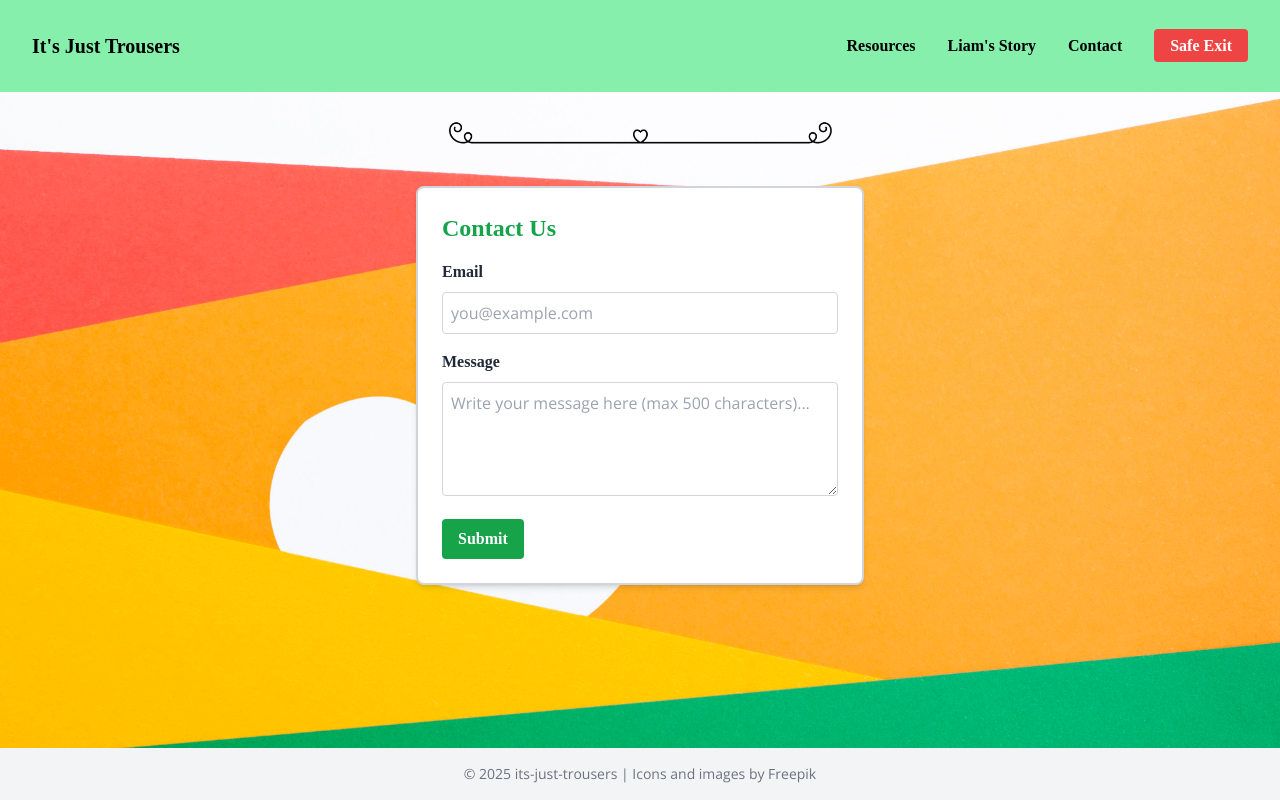
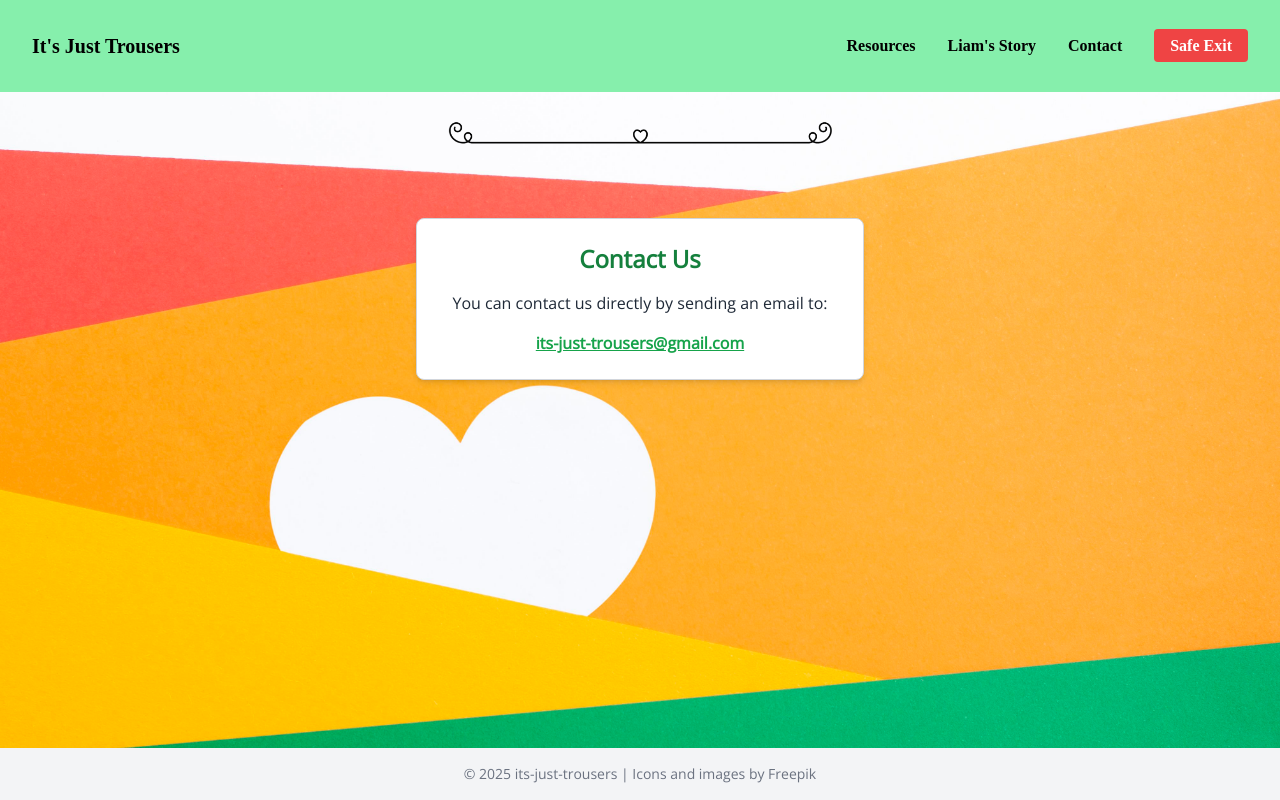
Before and after one commit to kasiawalsh/its-just-trousers, a React (Vite) app: page /contact in a window 1280 px wide. Built offline with nearby package versions, Linux system fonts and the light colour scheme; a web font is replaced by a local one.

Commit message:
Upadted contac form, layout, navbar, home

```diff
--- a/src/components/Layout.tsx
+++ b/src/components/Layout.tsx
@@ -16,7 +16,7 @@ const Layout = ({ children }: LayoutProps) => {
         backgroundImage: `url(${bgImage})`,
       }}
     >
-      <header className="bg-green-300 text-white p-4">
+      <header className="sticky top-0 bg-green-300 text-white p-4">
         <Navbar />
       </header>
 
--- a/src/components/Navbar.tsx
+++ b/src/components/Navbar.tsx
@@ -57,7 +57,7 @@ export default function Navbar() {
 
       {/* Side drawer - mobile only */}
       <div
-        className={`fixed top-0 left-0 h-full w-64 bg-blue-600 text-white p-6 transform transition-transform duration-300 ease-in-out z-40
+        className={`fixed top-0 left-0 h-full w-64 bg-green-300 text-black p-6 transform transition-transform duration-300 ease-in-out z-40
         ${isOpen ? "translate-x-0" : "-translate-x-full"}`}
       >
         <button
--- a/src/pages/Contact.tsx
+++ b/src/pages/Contact.tsx
@@ -1,56 +1,18 @@
 const Contact = () => {
-  return (
-    <form
-      action="https://formsubmit.co/kasia_walsh@yahoo.co.uk"
-      method="POST"
-      className="max-w-md mx-auto p-6 bg-white rounded-lg shadow-md font-edusa text-gray-800 border-2 border-gray-300 mt-2"
-    >
-      <input type="hidden" name="_captcha" value="false" />{" "}
-      {/* Disable captcha, if you want */}
-      <input
-        type="hidden"
-        name="_next"
-        value="/thank-you"
-      />{" "}
-      {/* Redirect after submit */}
-      <input
-        type="hidden"
-        name="_subject"
-        value="New contact form submission!"
-      />{" "}
-      {/* Custom email subject */}
-      <h2 className="text-2xl font-bold mb-4 text-green-600">Contact Us</h2>
-      <label htmlFor="email" className="block mb-2 font-semibold">
-        Email
-      </label>
-      <input
-        id="email"
-        type="email"
-        name="email"
-        required
-        className="font-sans w-full p-2 mb-4 border border-gray-300 rounded focus:outline-none focus:ring-2 focus:ring-green-500"
-        placeholder="you@example.com"
-      />
-      <label htmlFor="message" className="block mb-2 font-semibold">
-        Message
-      </label>
-      <textarea
-        id="message"
-        name="message"
-        required
-        rows={4}
-        maxLength={500}
-        className="font-sans w-full p-2 mb-4 border border-gray-300 rounded focus:outline-none focus:ring-2 focus:ring-green-500"
-        placeholder="Write your message here (max 500 characters)..."
-      />
-      <button
-        type="submit"
-        className="bg-green-600 text-white font-bold py-2 px-4 rounded hover:bg-green-700 transition-colors"
-      >
-        Submit
-      </button>
-    </form>
-  );
-};
+    return (
+      <div className="max-w-md mx-auto mt-10 p-6 bg-white rounded-lg shadow-md text-center border border-gray-300">
+        <h2 className="text-2xl font-bold text-green-700 mb-4">Contact Us</h2>
+        <p className="text-gray-800 mb-4">
+          You can contact us directly by sending an email to:
+        </p>
+        <a
+          href="mailto:kasia_walsh@yahoo.co.uk"
+          className="text-green-600 font-semibold underline hover:text-green-800"
+        >
+          its-just-trousers@gmail.com
+        </a>
+      </div>
+    );
+  };
 
-export default Contact;
+  export default Contact;
--- a/src/pages/Home.tsx
+++ b/src/pages/Home.tsx
@@ -1,5 +1,4 @@
 import { Link } from "react-router-dom";
-import Layout from "../components/Layout"; // Import the Layout component
 import schoolImage from "../assets/yellow-school-building.png";
 
 const Home = () => {
@@ -12,7 +11,7 @@ const Home = () => {
       </div>
 
       <div className="flex flex-row items-center justify-around bg-white p-6 rounded-lg shadow-md max-w-xl w-full border-2 border-gray-300 gap-2">
-        <p className="text-gray-700">
+        <p className="text-justify text-gray-700">
           Welcome to Liam's story — the journey of a brave 13-year-old
           transgender boy who simply wants to be treated with dignity and
           respect. But when Liam asked to wear trousers instead of the
@@ -57,7 +56,7 @@ const Home = () => {
           <p className="font-edusa font-bold text-gray-700 text-left">
             Is it really just about trousers?
           </p>
-          <p className="text-gray-700 text-left max-w-xl mt-4">
+          <p className="text-gray-700 text-justify max-w-xl mt-4">
             Liam's request to wear trousers was first made over a year ago.
             Despite countless meetings and even a formal complaint, the school
             has continued to deny his request. What began as a simple issue of
```
Also changed, not shown: src/pages/Thank-you.tsx (added).
